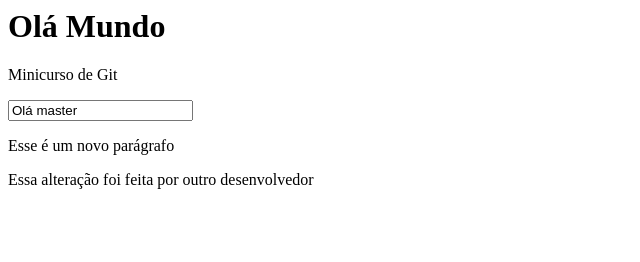
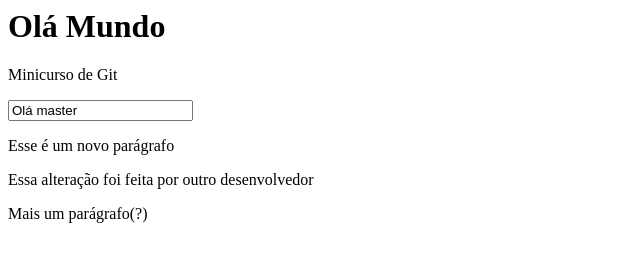
Before and after one commit to marllonfrizzo/minicurso-git, a plain HTML site: page index.html in a window 1280 px wide. Shown: the whole page, without its empty margins (0-640 px from the left). Drawn offline with Linux system fonts and the light colour scheme.

Commit message:
Adicionando mais um parágrafo

```diff
--- a/index.html
+++ b/index.html
@@ -9,5 +9,6 @@
 		<input value="Olá master" />
 		<p>Esse é um novo parágrafo</p>
 		<p>Essa alteração foi feita por outro desenvolvedor</p>
+		<p>Mais um parágrafo(?)</p>
 	</body>
 </html>
```
